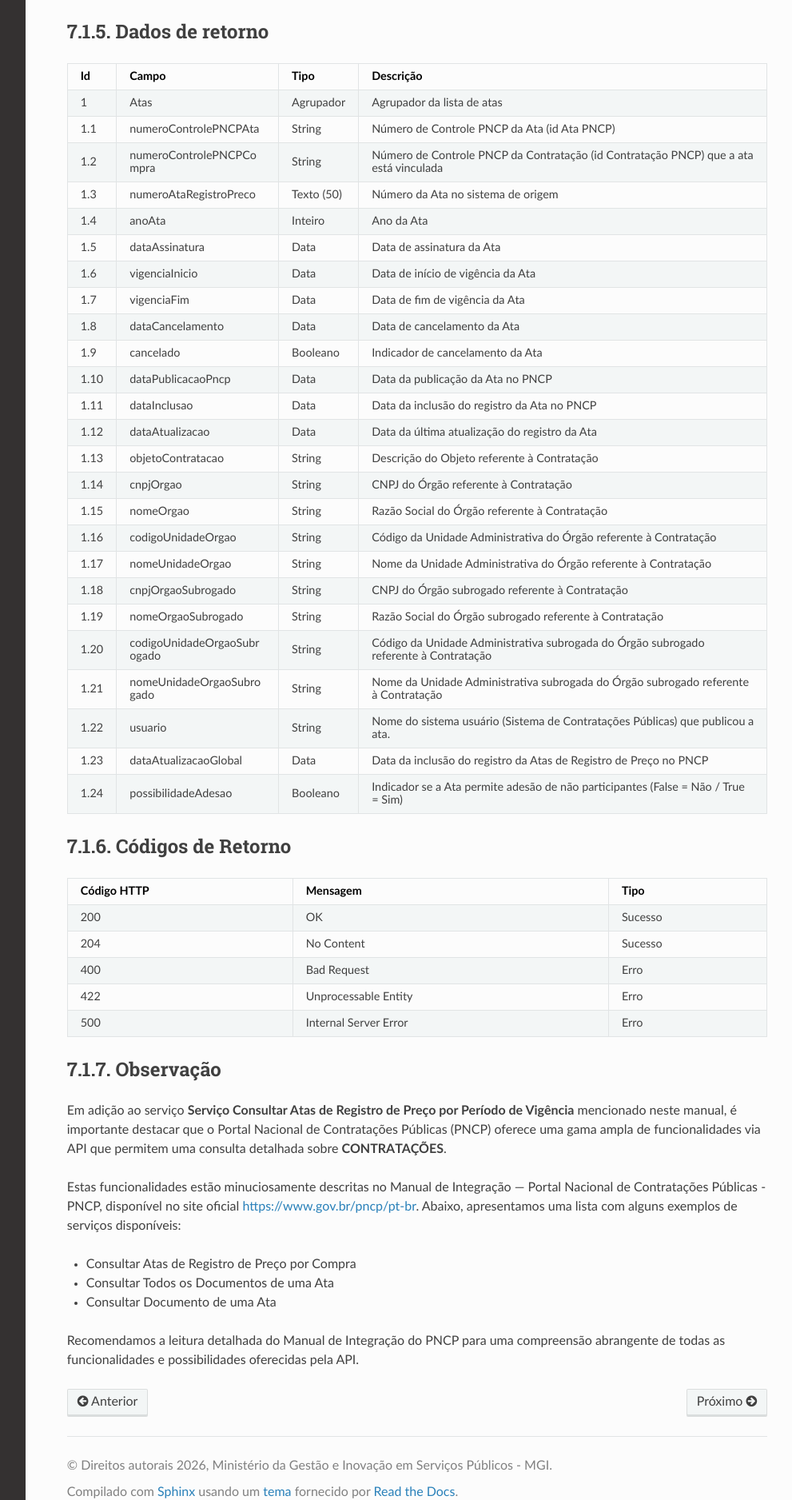
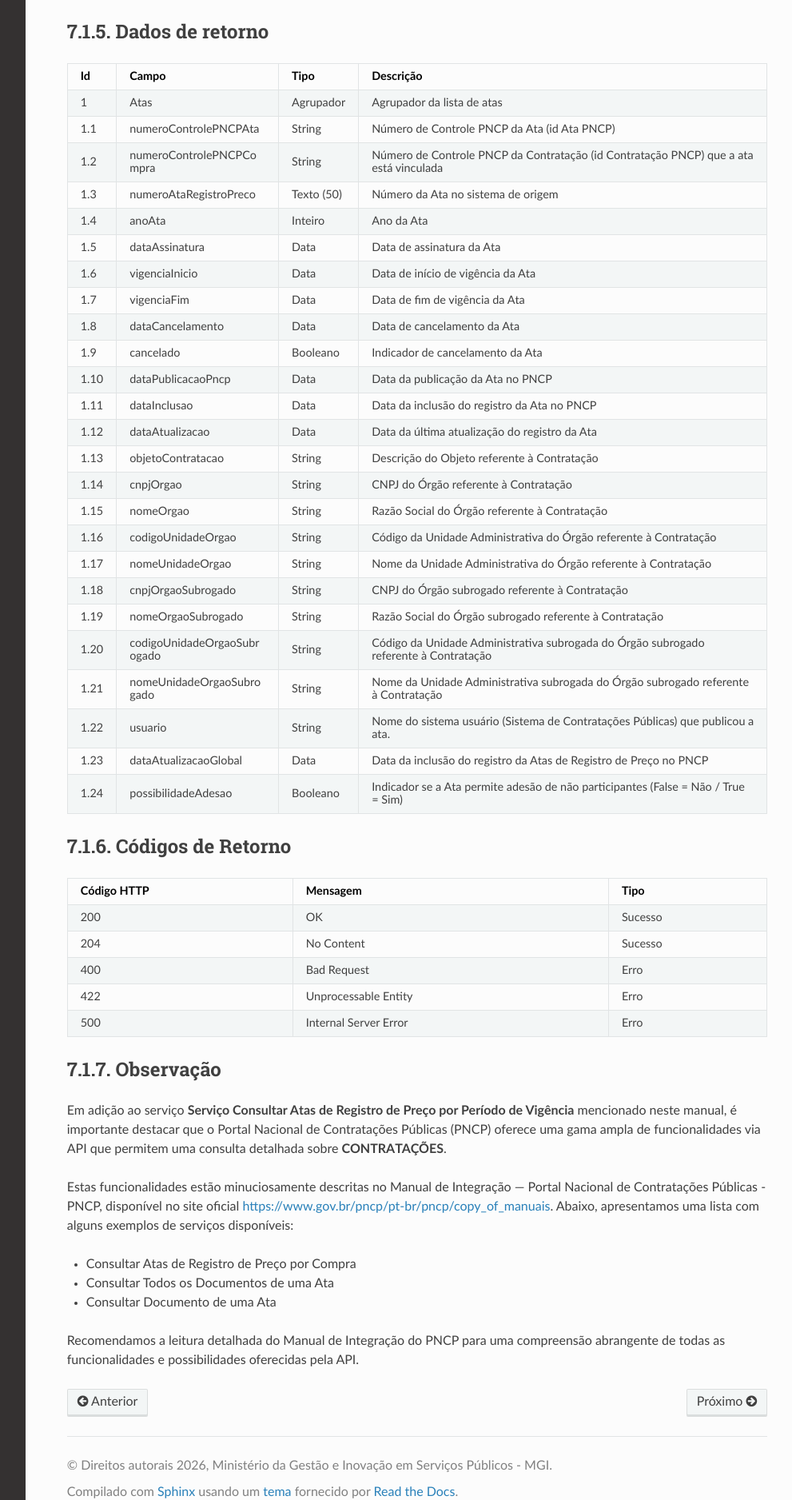
Before and after one commit to sofiaestrelab/Manual-de-Consulta-do-PNCP, a Sphinx documentation site: the page built from docs/source/catalogo_de_servicos/consultar_atas_de_registro_de_preco_por_periodo_de_vigencia.rst, in a window 1280 px wide. Shown: the part 1430-3306 px from the top of the page at 80% size, without its empty margins (268-1259 px from the left). Built offline with Sphinx 7.4.7 and the Read the Docs theme 3.1.0, drawn with Linux system fonts in a browser that asks for light colours; some of the changed lines change nothing that is shown.

Commit message:
Update PNCP manual link in service documentation

```diff
--- a/docs/source/catalogo_de_servicos/consultar_atas_de_registro_de_preco_por_periodo_de_vigencia.rst
+++ b/docs/source/catalogo_de_servicos/consultar_atas_de_registro_de_preco_por_periodo_de_vigencia.rst
@@ -245,7 +245,7 @@ Observação
 
 Em adição ao serviço **Serviço Consultar Atas de Registro de Preço por Período de Vigência** mencionado neste manual, é importante destacar que o Portal Nacional de Contratações Públicas (PNCP) oferece uma gama ampla de funcionalidades via API que permitem uma consulta detalhada sobre **CONTRATAÇÕES**.
 
-Estas funcionalidades estão minuciosamente descritas no Manual de Integração — Portal Nacional de Contratações Públicas - PNCP, disponível no site oficial `https://www.gov.br/pncp/pt-br <https://www.gov.br/pncp/pt-br>`_. Abaixo, apresentamos uma lista com alguns exemplos de serviços disponíveis:
+Estas funcionalidades estão minuciosamente descritas no Manual de Integração — Portal Nacional de Contratações Públicas - PNCP, disponível no site oficial `https://www.gov.br/pncp/pt-br/pncp/copy_of_manuais <https://www.gov.br/pncp/pt-br/pncp/copy_of_manuais>`_. Abaixo, apresentamos uma lista com alguns exemplos de serviços disponíveis:
 
 - Consultar Atas de Registro de Preço por Compra
 - Consultar Todos os Documentos de uma Ata
```
